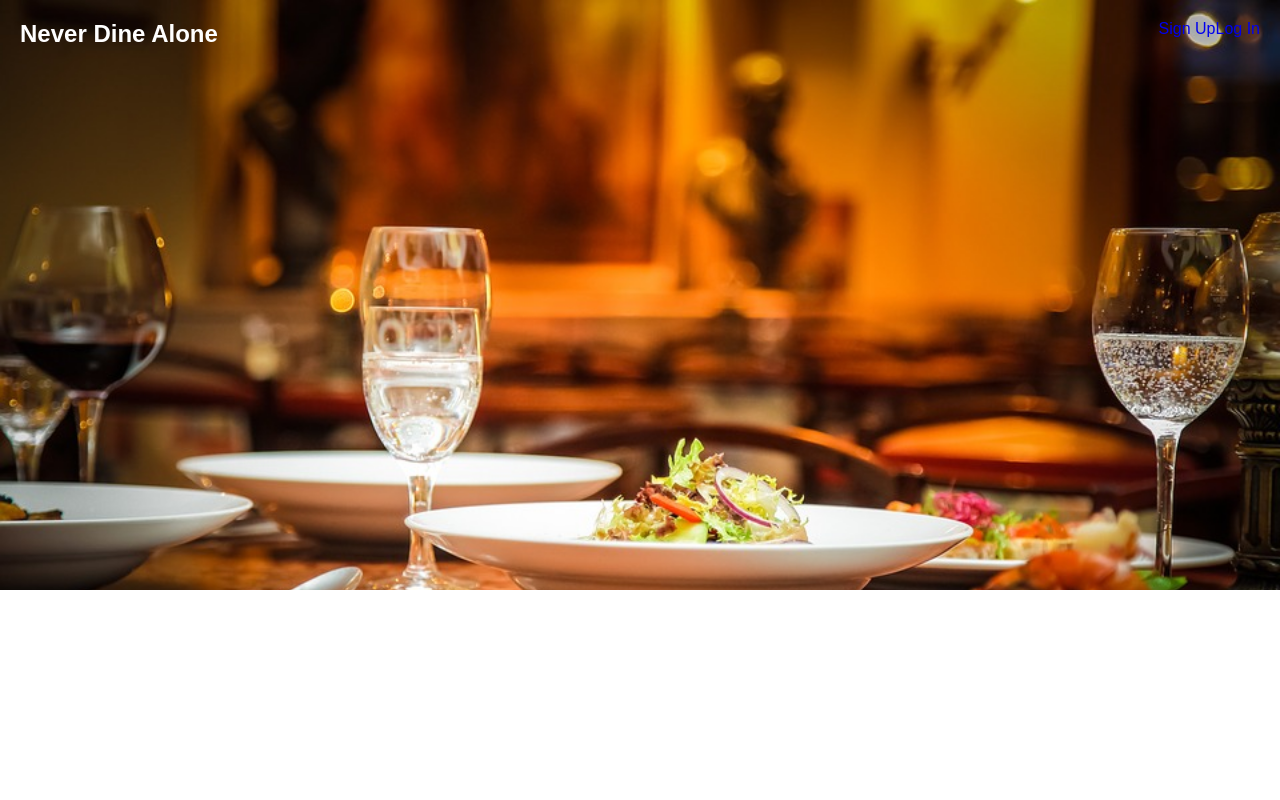
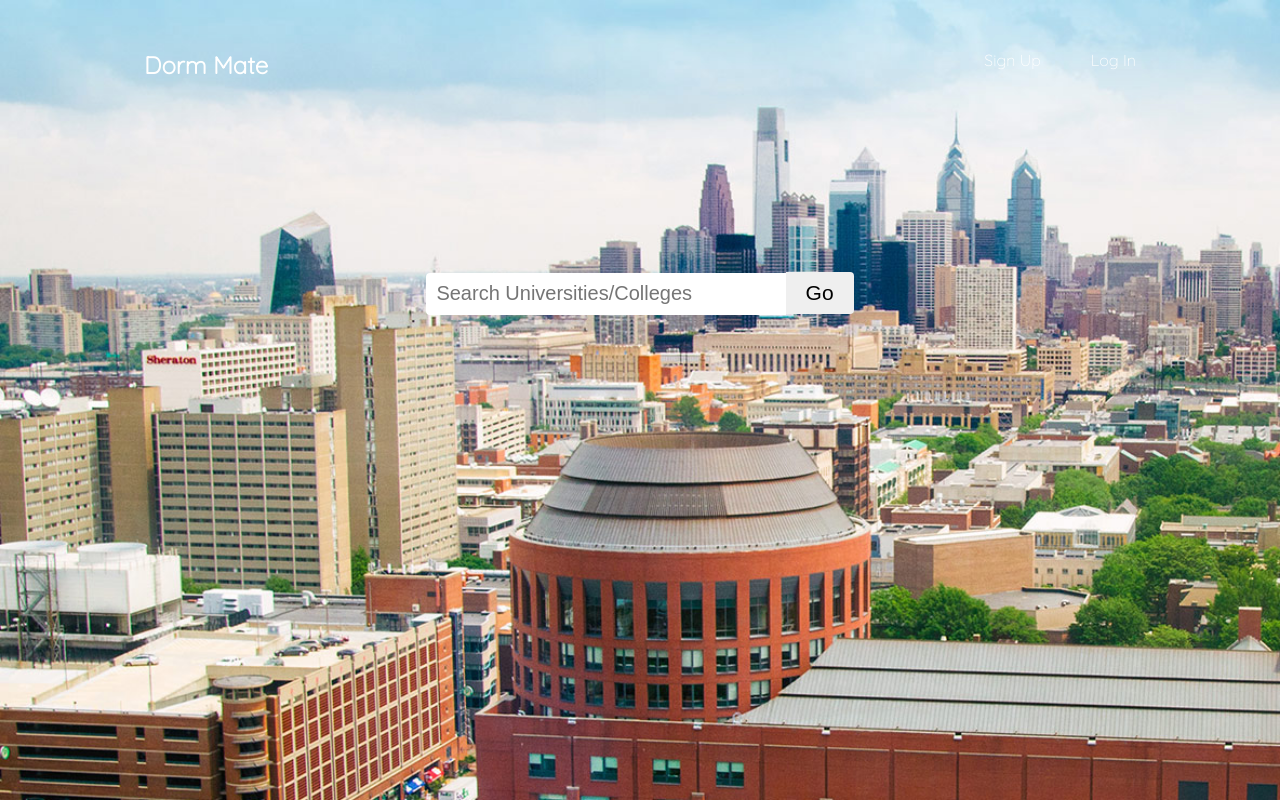
Before and after one commit to hwwc518/NeverDineAlone, a React (Create React App) app: page / in a window 1280 px wide. Built offline with nearby package versions, Linux system fonts and the light colour scheme.

Commit message:
updated with homepage

```diff
--- a/src/Components/Header/Header.js
+++ b/src/Components/Header/Header.js
@@ -2,18 +2,30 @@ import React, { Component } from 'react';
 import headerImg from '../../static/img/header-img.jpg';
 import '../../static/css/Header.css';
 
+
 class App extends Component {
     render() {
         return (
-            <div className = "App" >
+            <header>
+            <div className = "App">
                 <div className = "App-header">
                     <div className = "header-Center">
-                        <h2> Never Dine Alone </h2>
+                        <h2> Dorm Mate </h2>
                         <a href="#" className="App-anchor" style={{float:'right'}}>Log In</a>
                         <a href="#" className="App-anchor" style={{float:'right'}}>Sign Up</a>
                     </div>
+                    <div className = "search-cont">
+                        <form>
+                            <label>
+                                <input className= "inputBox" type="text" name="search" placeholder="Search Universities/Colleges" required/>
+
+                            </label>
+                            <button className= "btn-search" type="submit" value="Submit"> Go </button>
+                        </form>
+                    </div>
                 </div>
             </div>
+            </header>
         );
     }
 }
--- a/src/static/css/Header.css
+++ b/src/static/css/Header.css
@@ -1,3 +1,5 @@
+@import url('https://fonts.googleapis.com/css?family=Quicksand:300');
+
 .App-logo {
   animation: App-logo-spin infinite 20s linear;
   height: 80px;
@@ -11,18 +13,60 @@ h1, h2, h3, h4, h5, h6 {
     background-size: cover;
     padding: 20px;
     color: white;
-    height: 550px;
+    /*height: 550px;*/
+    height: 95vh;
+    font-family: 'Quicksand', sans-serif;
+
 
 }
 
+
 .header-Center {
-
+    padding-top: 30px;
+    width: 80%;
+    margin: 0 auto;
 }
 a {
     text-decoration: none;
 }
 
+.App-anchor {
+    margin-left: 50px;
+    color: white;
+    transition: 0.5s color ease-in-out;
+}
+.App-anchor:hover{
+    color: #d3d3d3;
+}
 
+.search-cont {
+    padding-top: 12em;
+    width: 70%;
+    text-align: center;
+    margin: 0 auto;
+}
+
+
+
+.inputBox {
+    width: 40%;
+    height: 2em;
+    font-size: 20px;
+    display: inline-block;
+    border: none;
+    padding-left: 10px;
+    border-radius: 4px 0 0 4px;
+}
+
+.btn-search {
+    height: 2em;
+    border: none;
+    font-size: 21px;
+    padding-left: 20px;
+    padding-right: 20px;
+    border-radius: 0 4px 4px 0;
+    cursor: pointer;
+}
 .App-intro {
   font-size: large;
 }
```
Also changed, not shown: src/static/img/header-img.jpg.
